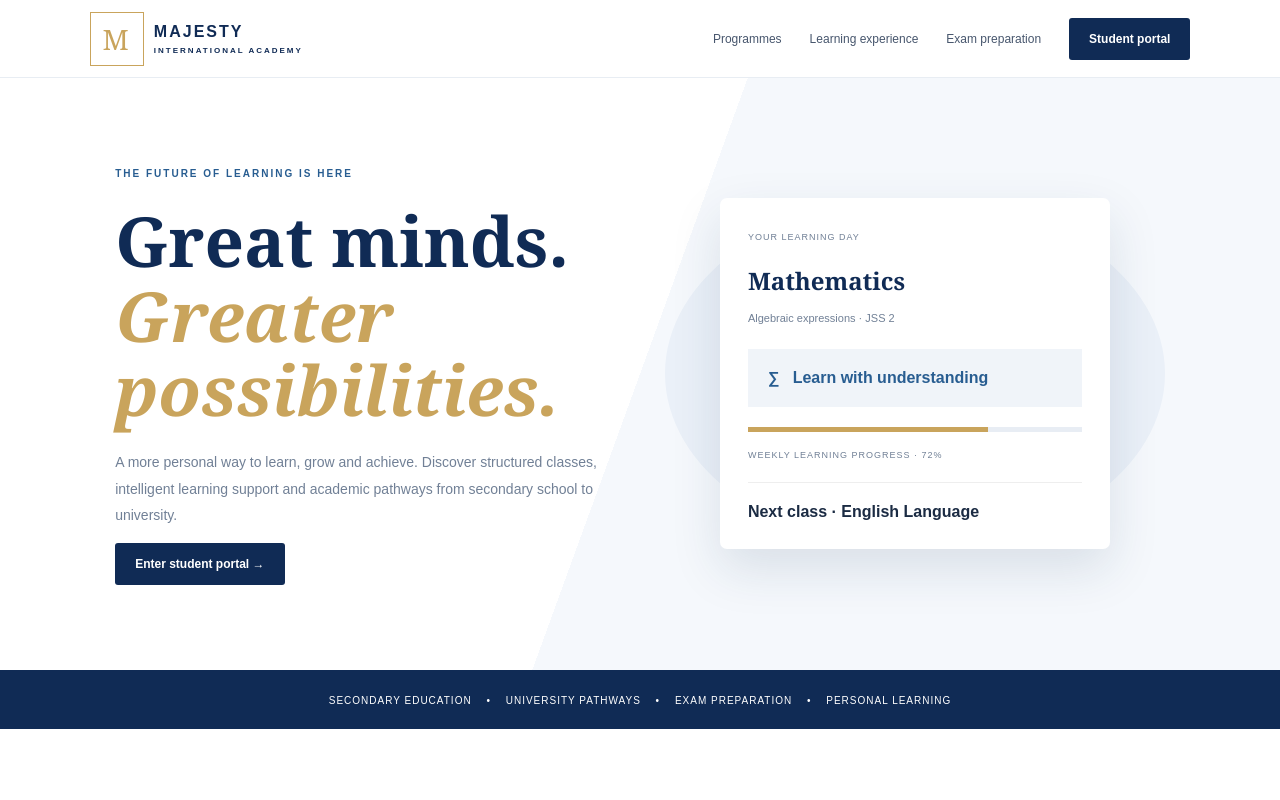
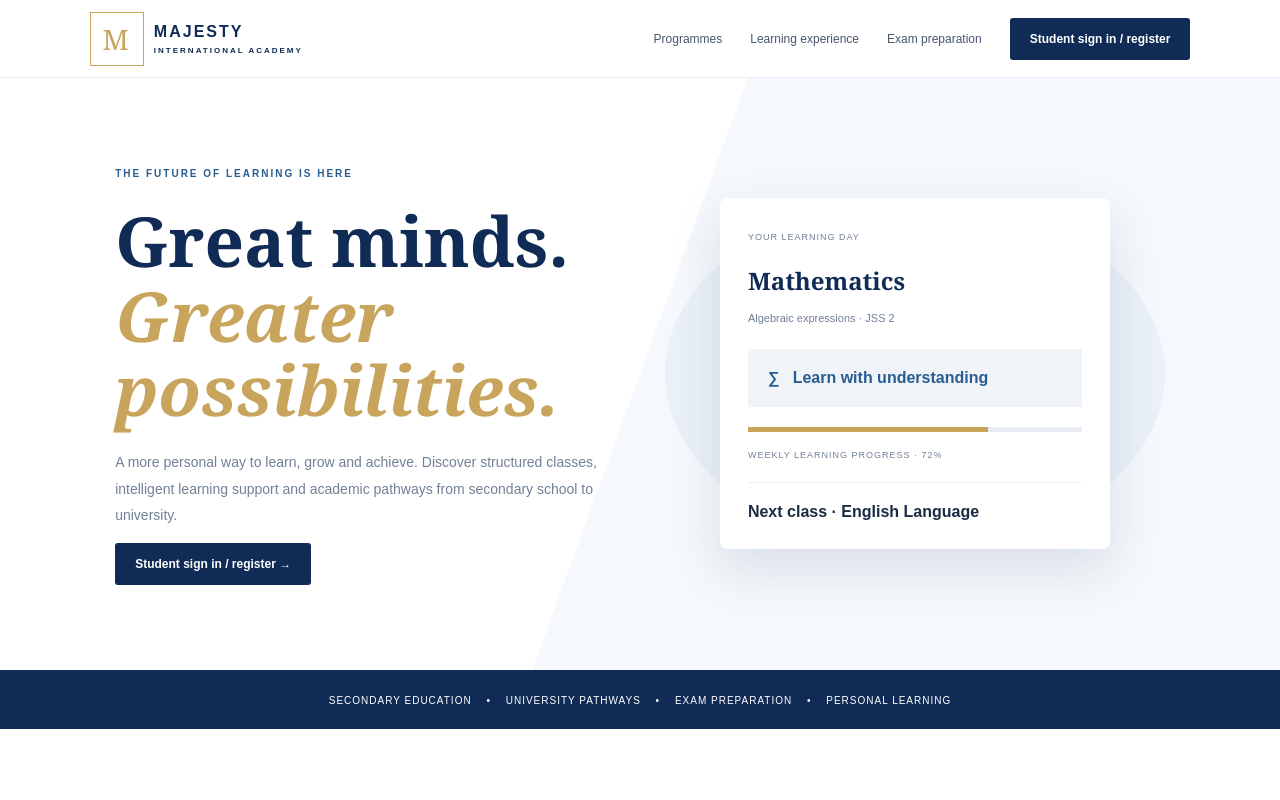
Before and after one commit to Grands0n64/MAJESTY-INTERNATIONAL-ACADEMY, a plain HTML site: page index.html in a window 1280 px wide. Shown: the top 800 px of the page. Drawn offline with Linux system fonts and the light colour scheme.

Commit message:
Add clear student sign-in entry points to homepage

```diff
--- a/index.html
+++ b/index.html
@@ -1,7 +1,7 @@
 <!doctype html>
 <html lang="en"><head><meta charset="utf-8"><meta name="viewport" content="width=device-width,initial-scale=1"><meta name="description" content="Majesty International Academy — excellence without limits."><title>Majesty International Academy</title><link rel="stylesheet" href="styles.css"></head>
-<body><header><a class="brand" href="#"><b>M</b><span>MAJESTY<small>INTERNATIONAL ACADEMY</small></span></a><button id="menu">☰</button><nav id="nav"><a href="#programmes">Programmes</a><a href="#experience">Learning experience</a><a href="#exams">Exam preparation</a><a class="btn" href="portal.html">Student portal</a></nav></header>
-<main><section class="hero"><div><label>THE FUTURE OF LEARNING IS HERE</label><h1>Great minds.<br><em>Greater possibilities.</em></h1><p>A more personal way to learn, grow and achieve. Discover structured classes, intelligent learning support and academic pathways from secondary school to university.</p><a class="btn" href="portal.html">Enter student portal →</a></div><div class="visual"><div class="lesson"><small>YOUR LEARNING DAY</small><h2>Mathematics</h2><p>Algebraic expressions · JSS 2</p><div class="tile">∑ &nbsp; Learn with understanding</div><div class="bar"><i></i></div><small>WEEKLY LEARNING PROGRESS · 72%</small><hr><b>Next class · English Language</b></div></div></section>
+<body><header><a class="brand" href="#"><b>M</b><span>MAJESTY<small>INTERNATIONAL ACADEMY</small></span></a><button id="menu">☰</button><nav id="nav"><a href="#programmes">Programmes</a><a href="#experience">Learning experience</a><a href="#exams">Exam preparation</a><a class="btn" href="portal.html#account">Student sign in / register</a></nav></header>
+<main><section class="hero"><div><label>THE FUTURE OF LEARNING IS HERE</label><h1>Great minds.<br><em>Greater possibilities.</em></h1><p>A more personal way to learn, grow and achieve. Discover structured classes, intelligent learning support and academic pathways from secondary school to university.</p><a class="btn" href="portal.html#account">Student sign in / register →</a></div><div class="visual"><div class="lesson"><small>YOUR LEARNING DAY</small><h2>Mathematics</h2><p>Algebraic expressions · JSS 2</p><div class="tile">∑ &nbsp; Learn with understanding</div><div class="bar"><i></i></div><small>WEEKLY LEARNING PROGRESS · 72%</small><hr><b>Next class · English Language</b></div></div></section>
 <section class="strip">SECONDARY EDUCATION　 •　 UNIVERSITY PATHWAYS　 •　 EXAM PREPARATION　 •　 PERSONAL LEARNING</section>
 <section id="programmes" class="section"><label>ACADEMIC PATHWAYS</label><h2>Your journey. <em>Your next level.</em></h2><div class="cards"><article><span>01</span><h3>Junior Secondary</h3><p>Build strong foundations, curiosity and confidence across core subjects.</p><b>JSS 1 · JSS 2 · JSS 3</b></article><article><span>02</span><h3>Senior Secondary</h3><p>Deepen subject knowledge and prepare for the next academic milestone.</p><b>SS 1 · SS 2 · SS 3</b></article><article><span>03</span><h3>University</h3><p>Explore faculties, departments and courses by level and semester.</p><b>100 · 200 · 300 · 400 LEVEL</b></article></div></section>
 <section id="experience" class="section pale"><label>A COMPLETE LEARNING EXPERIENCE</label><h2>More than lessons. <em>A school that supports you.</em></h2><div class="features"><article><h3>Daily classroom timetable</h3><p>Structured one-hour learning periods from 9:00 AM to 1:00 PM, including a break.</p></article><article><h3>AI learning assistant</h3><p>Ask questions, explore topics and receive guided explanations at your level.</p></article><article><h3>Assignments and feedback</h3><p>Submit work, review scores and learn from corrections and explanations.</p></article><article><h3>Voice and visual learning</h3><p>Audio explanations and question uploads from images or documents.</p></article><article><h3>University course pathways</h3><p>Browse faculties, departments, course codes, levels and semesters.</p></article></div></section>
```
